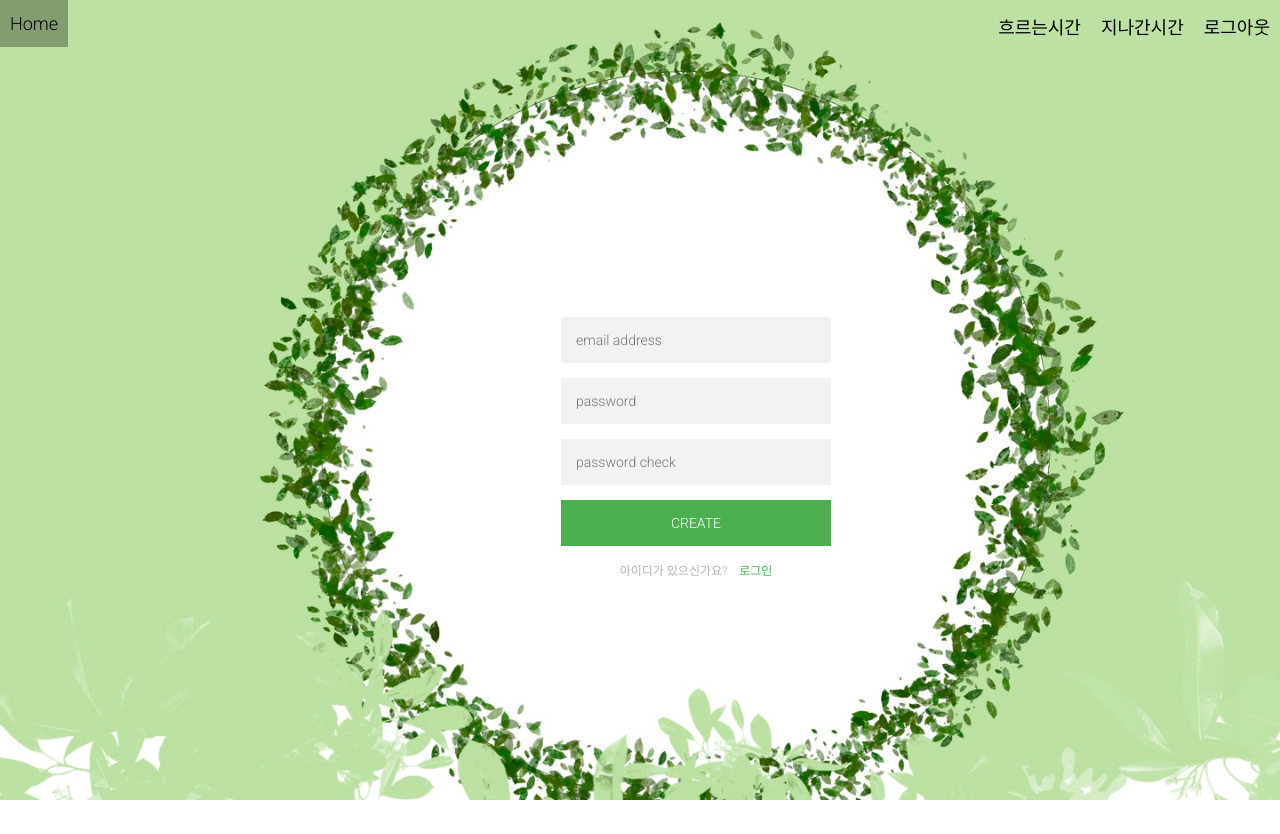
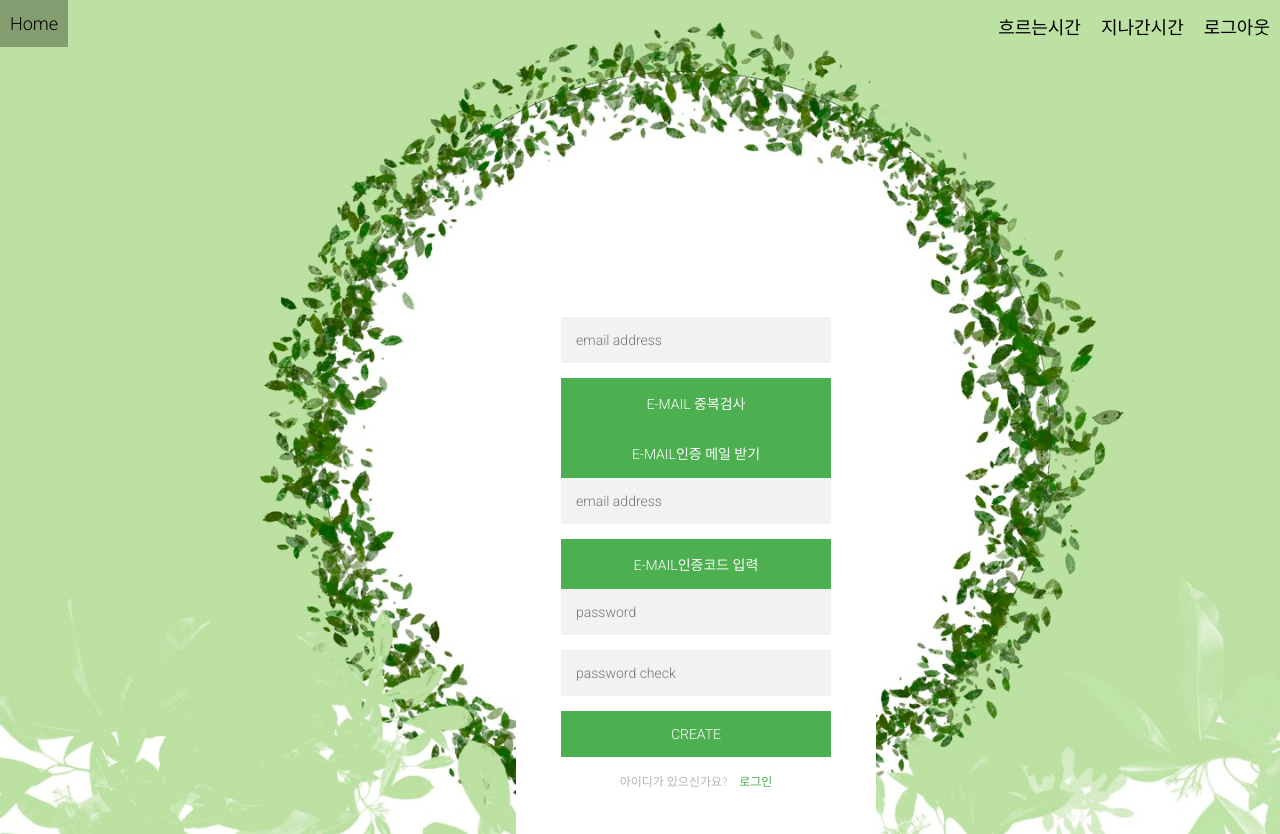
Before and after one commit to thstmddns/shell-we-meet-then, a React (Create React App) app in the folder shall-we-meet-then/: page / in a window 1280 px wide. Both pictures are taken after a click on the link "회원가입". Before the commit the page ends 800 px from the top, so only its background shows below. Built offline with nearby package versions, Linux system fonts and the light colour scheme.

Commit message:
[S07P31D105-80]fix:회원가입 이메일인증 및 중복체크 로직추가

```diff
--- a/shall-we-meet-then/src/pages/Home/Home.js
+++ b/shall-we-meet-then/src/pages/Home/Home.js
@@ -13,9 +13,29 @@ function Home() {
   // 로그인용 state
   const [signInEmail, setSignInEmail] = useState('');
   const [signInPassword, setSignInPassword] = useState('');
+  // 이메일 인증용 state
+  // 중복검사용
+  const [isDuplicated, setIsDuplicated] = useState(true);
+  // 인증메일 코드
+  const [code, setCode] = useState('');
+  // 인증메일 코드로 인증했는가
+  const [checkCode, setCheckCode] = useState(false);
+
+
+
 
   // 회원가입 함수
   const signup = () => {
+    if (isDuplicated) {
+      alert('이메일 중복검사를 해주세요');
+      return
+    }
+
+    if (!checkCode) {
+      alert('이메일 인증을 진행해주세요');
+      return
+    }
+    else {
       if (signUpPassword === signUpPasswordCheck) {
         axios({
           method: 'post',
@@ -42,6 +62,11 @@ function Home() {
         alert('비밀번호가 다릅니다.')
       }
     }
+  }
+
+
+
+
 
   // 로그인 함수
   const signIn = () => {
@@ -69,6 +94,71 @@ function Home() {
   }
 
 
+  //이메일 중복 체크
+  const checkDuplicatedEmail = () => {
+    axios({
+      method: 'get',
+      url: '/members/check-email',
+      headers: {
+        'Content-Type': 'application/json',
+      },
+      data: {
+        email: signUpEmail,
+      },
+    })
+      .then(r => {
+        if (r.data === true) {
+          alert('이미 존재하는 이메일입니다');
+        }
+        else {
+          setIsDuplicated(false);
+        }
+      })
+      .catch(err => {
+
+      })
+
+  }
+
+  //이메일 인증메일 보내기
+  const authenticateEmail = () => {
+    axios({
+      method: 'get',
+      url: '/members/auth/email',
+      headers: {
+        'Content-Type': 'application/json',
+      },
+      data: {
+        email: signUpEmail,
+      },
+    })
+      .then(() => {
+        alert('인증메일이 전송되었습니다')
+      })
+  }
+
+
+  // 이메일 인증메일 코드검사
+  const checkAuthenticatedEmail = () => {
+    axios({
+      method: 'get',
+      url: '/members/check-email',
+      headers: {
+        'Content-Type': 'application/json',
+      },
+      data: {
+        code: code,
+      },
+    })
+      .then(() => {
+        setCheckCode(true);
+      })
+      .catch(err => {
+
+      })
+  }
+
+
 
   // form 체인지를 위한 코드
   const changeForm = () => {
@@ -88,8 +178,20 @@ function Home() {
       <div className="login-page">
         <div className="form">
           <form className="register-form" onSubmit={stopEvent}>
+
+            <div>
               <input type="text" placeholder="email address" value={signUpEmail}
                 onChange={(e) => { setSignUpEmail(e.target.value) }} />
+              <button onClick={checkDuplicatedEmail}>E-mail 중복검사</button>
+              <button onClick={authenticateEmail}>E-mail인증 메일 받기</button>
+            </div>
+
+            <input type="text" placeholder="email address" value={code}
+              onChange={(e) => { setCode(e.target.value) }} />
+            <button onClick={checkAuthenticatedEmail}>E-mail인증코드 입력</button>
+
+
+
             <input type="password" placeholder="password" value={signUpPassword}
               onChange={(e) => { setSignUpPassword(e.target.value) }} />
             <input type="password" placeholder="password check" value={signUpPasswordCheck}
```
Lines whose indentation alone changed are shown as unchanged.
